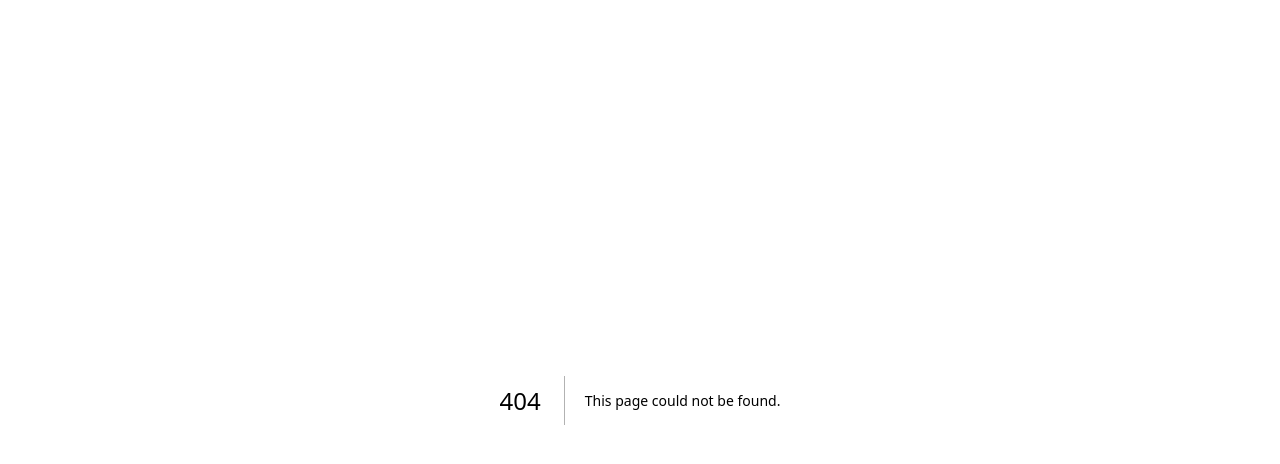
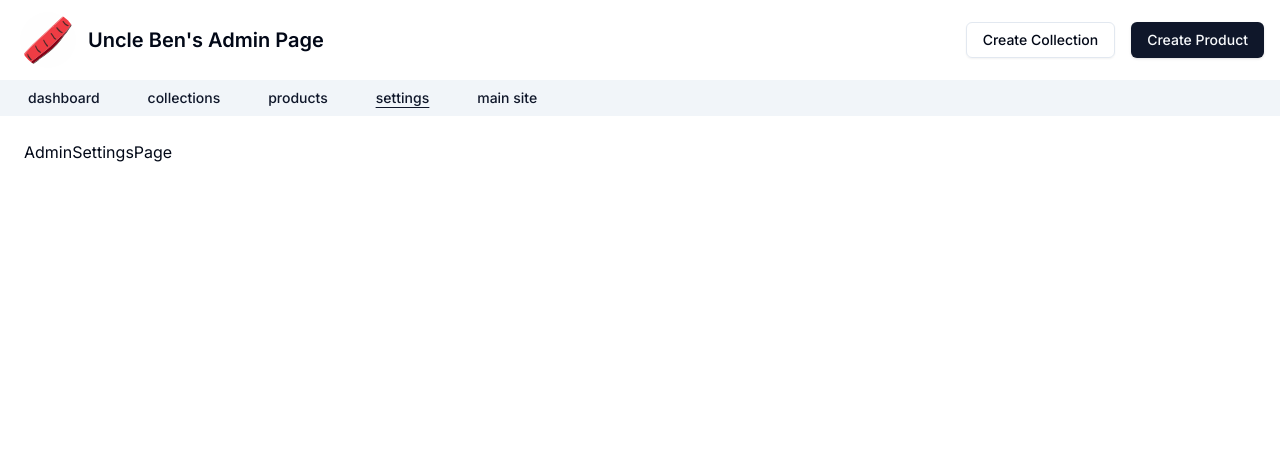
Before and after one commit to pn-code/ecommerce, a Next.js app: page /admin/settings in a window 1280 px wide. Before the commit this address had no page. Shown: the top 464 px of the page. Built offline with nearby package versions, Linux system fonts and the light colour scheme.

Commit message:
Created admin pages

```diff
--- /dev/null
+++ b/app/(root)/admin/collections/page.tsx
@@ -0,0 +1,7 @@
+import React from 'react'
+
+export default function AdminCollectionsPage() {
+  return (
+    <div>page</div>
+  )
+}
--- /dev/null
+++ b/app/(root)/admin/products/page.tsx
@@ -0,0 +1,5 @@
+import React from "react";
+
+export default function AdminProductsPage() {
+  return <div> AdminProductsPage</div>;
+}
--- /dev/null
+++ b/app/(root)/admin/settings/page.tsx
@@ -0,0 +1,5 @@
+import React from "react";
+
+export default function AdminSettingsPage() {
+  return <div>AdminSettingsPage</div>;
+}
--- a/components/navigation/admin/AdminSubNavbar.tsx
+++ b/components/navigation/admin/AdminSubNavbar.tsx
@@ -21,7 +21,7 @@ export default function AdminSubNavbar() {
             className={cn("", currentPath === category && "underline")}
             variant="link"
           >
-            <Link href={`/products/${category}`}>{category}</Link>
+            <Link href={`/admin/${category}`}>{category}</Link>
           </Button>
         </li>
       ))}
```
